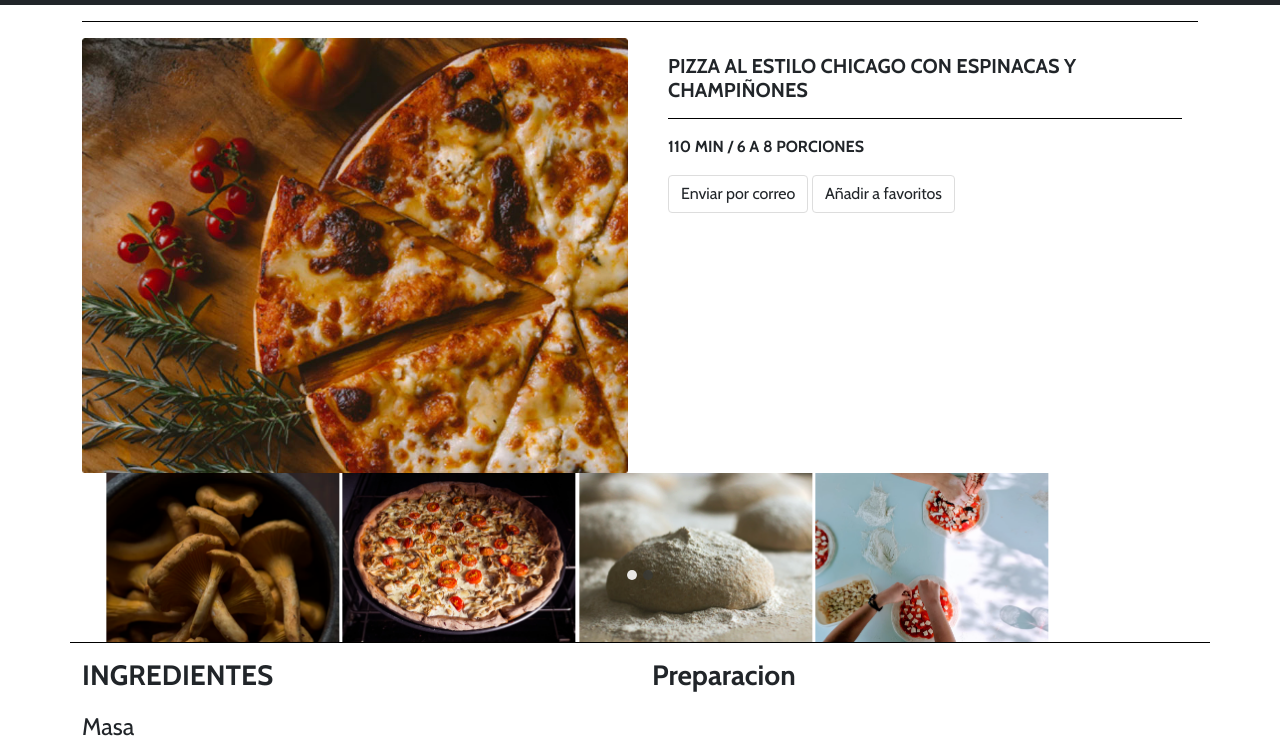
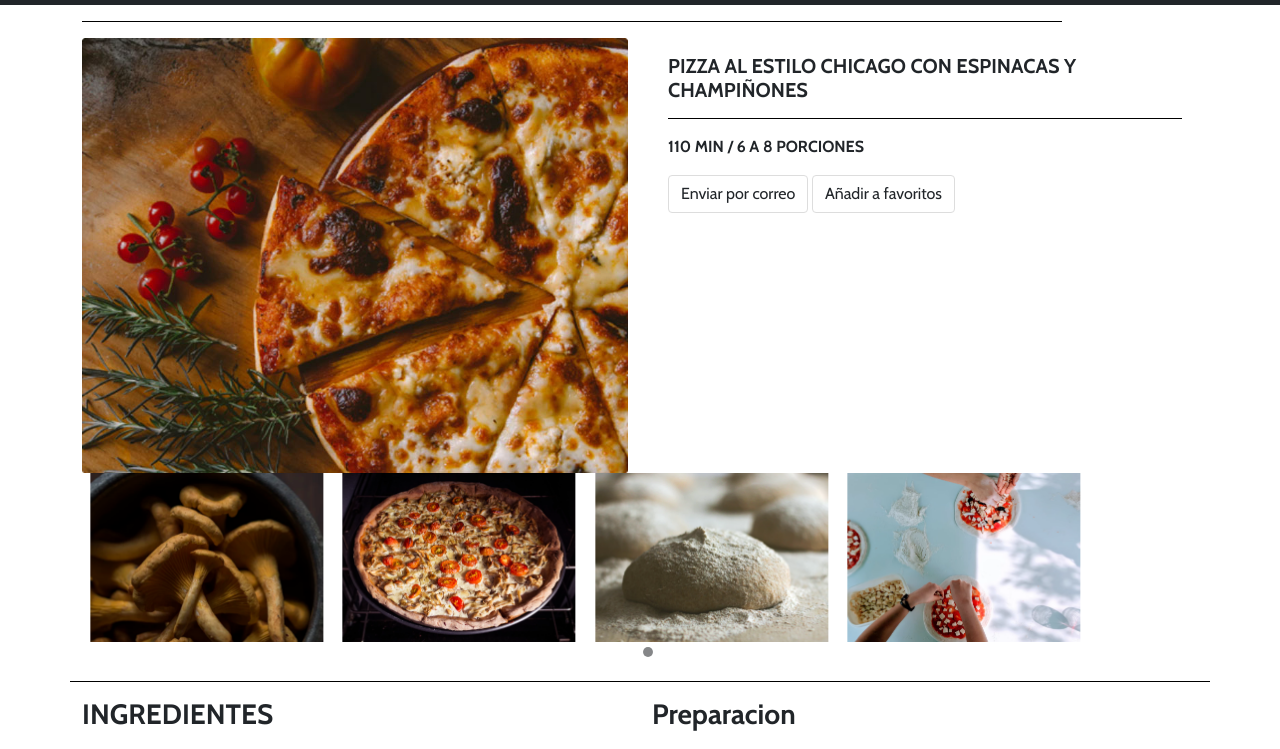
Before and after one commit to Sundancer92/desafio-ricomida, a plain HTML site: page index.html in a window 1280 px wide. Shown: the part 51-800 px from the top of the page. Drawn offline with nearby package versions, Linux system fonts and the light colour scheme.

Commit message:
Update Carousel

```diff
--- a/assets/css/styles.css
+++ b/assets/css/styles.css
@@ -170,6 +170,23 @@ footer p {
 }
 
 @media screen and (min-width: 1279px) {
+  /* Carousel */
+  .carousel-principal {
+    margin-bottom: 15px;
+  }
+  .carousel-principal ol {
+    max-height: 13px;
+  }
+
+  .carousel img {
+    min-width: 233px;
+    margin-left: 16px;
+    margin-bottom: 24px;
+  }
+  hr {
+    max-width: 980px;
+  }
+  /* Seccion Receta */
   .receta-txt-size {
     letter-spacing: 0.6px;
     font-size: 20px;
@@ -193,7 +210,7 @@ footer p {
   }
 
   ol li:last-child {
-    margin-bottom: 36px;
+    margin-bottom: 93px;
   }
   .recetas-relacionadas {
     font-size: 40px;
--- a/index.html
+++ b/index.html
@@ -70,11 +70,8 @@
     <div class="container centrado carousel-principal">
         <div class="row">
             <div id="miCarousel" class="carousel slide" data-bs-ride="carousel">
-                <ol class="carousel-indicators">
-                    <li data-bs-target="#miCarousel" data-bs-slide-to="0" class="active"></li>
-                    <li data-bs-target="#miCarousel" data-bs-slide-to="1"></li>
-                </ol>
                 <div class="carousel-inner">
+                    <div class="col-12">
                         <div class="carousel-item active">
                             <img src="./assets/img/slider-1.png" class="d-inline-block" alt="..." width="233px">
                             <img src="./assets/img/slider-2.png" class="d-inline-block" alt="..." width="233px">
@@ -86,6 +83,13 @@
                             <img src="./assets/img/slider-6.png" class="d-inline-block" alt="..." width="233px">
                             <img src="./assets/img/slider-7.png" class="d-inline-block" alt="..." width="233px">
                             <img src="./assets/img/slider-8.png" class="d-inline-block" alt="..." width="233px">
+                        </div>
+                    </div>
+                    <div class="col-12">
+                        <ol class="carousel-indicators carousel-btn">
+                            <li data-bs-target="#miCarousel" data-bs-slide-to="0" class="active"></li>
+                            <li data-bs-target="#miCarousel" data-bs-slide-to="1"></li>
+                        </ol>
                     </div>
                 </div>
             </div>
```
Lines whose indentation alone changed are shown as unchanged.
